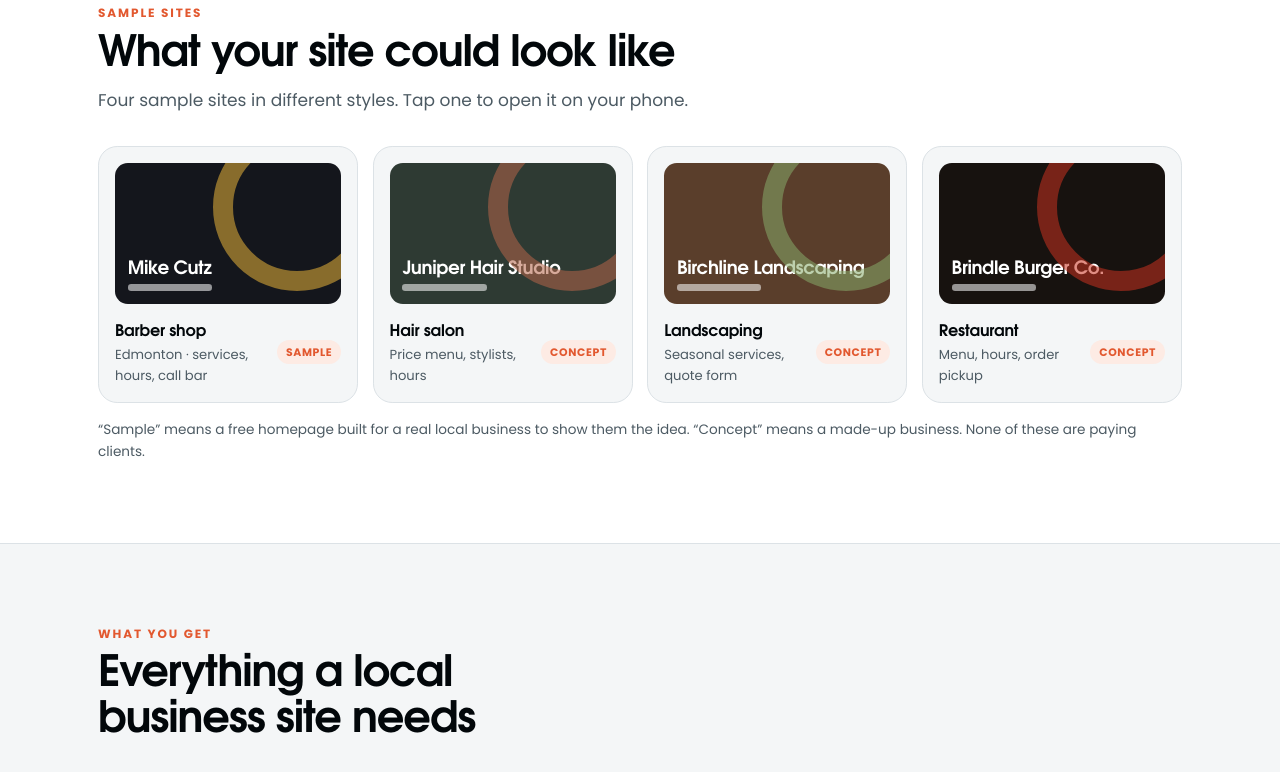
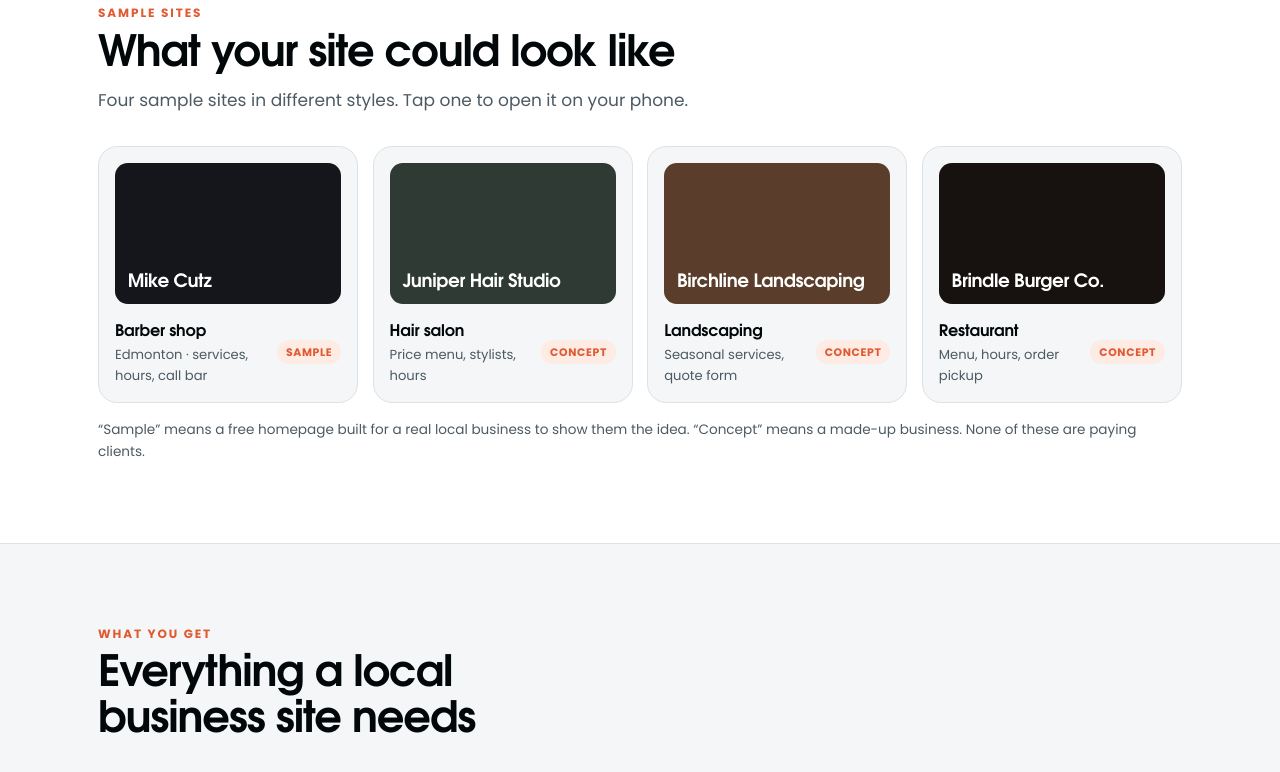
Before and after one commit to JaxsonKKs/demos, a plain HTML site: page mainfront/index.html in a window 1280 px wide. Shown: the part 936-1708 px from the top of the page. Drawn offline with Linux system fonts and the light colour scheme.

Commit message:
Portfolio: drop decorative rings and placeholder bars
Co-Authored-By: Claude Opus 5.5 <noreply@anthropic.com>
Claude-Session: https://claude.ai/code/session_01M2EDoHWpRxgUsSfm8TKiiq

```diff
--- a/mainfront/index.html
+++ b/mainfront/index.html
@@ -91,7 +91,7 @@ section.sc{padding-block:clamp(3rem,7vw,5rem)}
 .wk .mock{aspect-ratio:16/10;border-radius:.8rem;padding:.8rem;display:flex;flex-direction:column;justify-content:flex-end;gap:.35rem;color:#fff;position:relative;overflow:hidden}
 .wk .mock b{font-family:var(--fh);font-size:1.15rem;line-height:1.05;letter-spacing:-.02em;position:relative}
 .wk .mock span{width:42%;height:.45rem;border-radius:.2rem;background:currentColor;opacity:.55;position:relative}
-.wk .mock::after{content:"";position:absolute;right:-2.5rem;top:-2.5rem;width:8rem;height:8rem;border-radius:50%;border:1.3rem solid var(--ac);opacity:.55}
+.wk .mock::after{content:none;display:none;position:absolute;right:-2.5rem;top:-2.5rem;width:8rem;height:8rem;border-radius:50%;border:1.3rem solid var(--ac);opacity:.55}
 .wk .meta{display:flex;justify-content:space-between;align-items:center;gap:.6rem}
 .wk .meta div{display:grid}
 .wk .meta strong{font-family:var(--fh);font-size:1rem;letter-spacing:-.01em}
@@ -132,7 +132,7 @@ section.sc{padding-block:clamp(3rem,7vw,5rem)}
 .faq p{padding-bottom:1rem;color:var(--muted)}
 
 .contact{background:var(--dark);color:var(--dark-ink);border-radius:1.8rem;padding:clamp(1.8rem,5vw,3.2rem);display:grid;gap:1.2rem;position:relative;overflow:hidden}
-.contact::after{content:"";position:absolute;right:-5rem;bottom:-6rem;width:18rem;height:18rem;border-radius:50%;border:2.4rem solid #FC734D;opacity:.35}
+.contact::after{content:none;display:none;position:absolute;right:-5rem;bottom:-6rem;width:18rem;height:18rem;border-radius:50%;border:2.4rem solid #FC734D;opacity:.35}
 .contact h2{max-width:16ch;position:relative}
 .contact p{color:var(--dark-muted);max-width:36rem;position:relative}
 .ci{display:flex;flex-wrap:wrap;gap:.7rem;position:relative}
@@ -175,19 +175,19 @@ footer .w{display:flex;justify-content:space-between;flex-wrap:wrap;gap:.6rem}
     <div class="sh"><span class="ey">Sample sites</span><h2>What your site could look like</h2><p>Four sample sites in different styles. Tap one to open it on your phone.</p></div>
     <div class="work">
       <a class="wk" href="../mike-cutz/" target="_blank" rel="noopener">
-        <div class="mock" style="background:#14161C;--ac:#E8B23A"><b>Mike Cutz</b><span></span></div>
+        <div class="mock" style="background:#14161C;--ac:#E8B23A"><b>Mike Cutz</b></div>
         <div class="meta"><div><strong>Barber shop</strong><small>Edmonton · services, hours, call bar</small></div><span class="tag">Sample</span></div>
       </a>
       <a class="wk" href="../juniper-hair-studio/" target="_blank" rel="noopener">
-        <div class="mock" style="background:#2E3A33;--ac:#B5654A"><b>Juniper Hair Studio</b><span></span></div>
+        <div class="mock" style="background:#2E3A33;--ac:#B5654A"><b>Juniper Hair Studio</b></div>
         <div class="meta"><div><strong>Hair salon</strong><small>Price menu, stylists, hours</small></div><span class="tag">Concept</span></div>
       </a>
       <a class="wk" href="../birchline-landscaping/" target="_blank" rel="noopener">
-        <div class="mock" style="background:#5A3E2B;--ac:#87A96B"><b>Birchline Landscaping</b><span></span></div>
+        <div class="mock" style="background:#5A3E2B;--ac:#87A96B"><b>Birchline Landscaping</b></div>
         <div class="meta"><div><strong>Landscaping</strong><small>Seasonal services, quote form</small></div><span class="tag">Concept</span></div>
       </a>
       <a class="wk" href="../brindle-burger/" target="_blank" rel="noopener">
-        <div class="mock" style="background:#17120F;--ac:#C8321F"><b>Brindle Burger Co.</b><span></span></div>
+        <div class="mock" style="background:#17120F;--ac:#C8321F"><b>Brindle Burger Co.</b></div>
         <div class="meta"><div><strong>Restaurant</strong><small>Menu, hours, order pickup</small></div><span class="tag">Concept</span></div>
       </a>
     </div>
```
